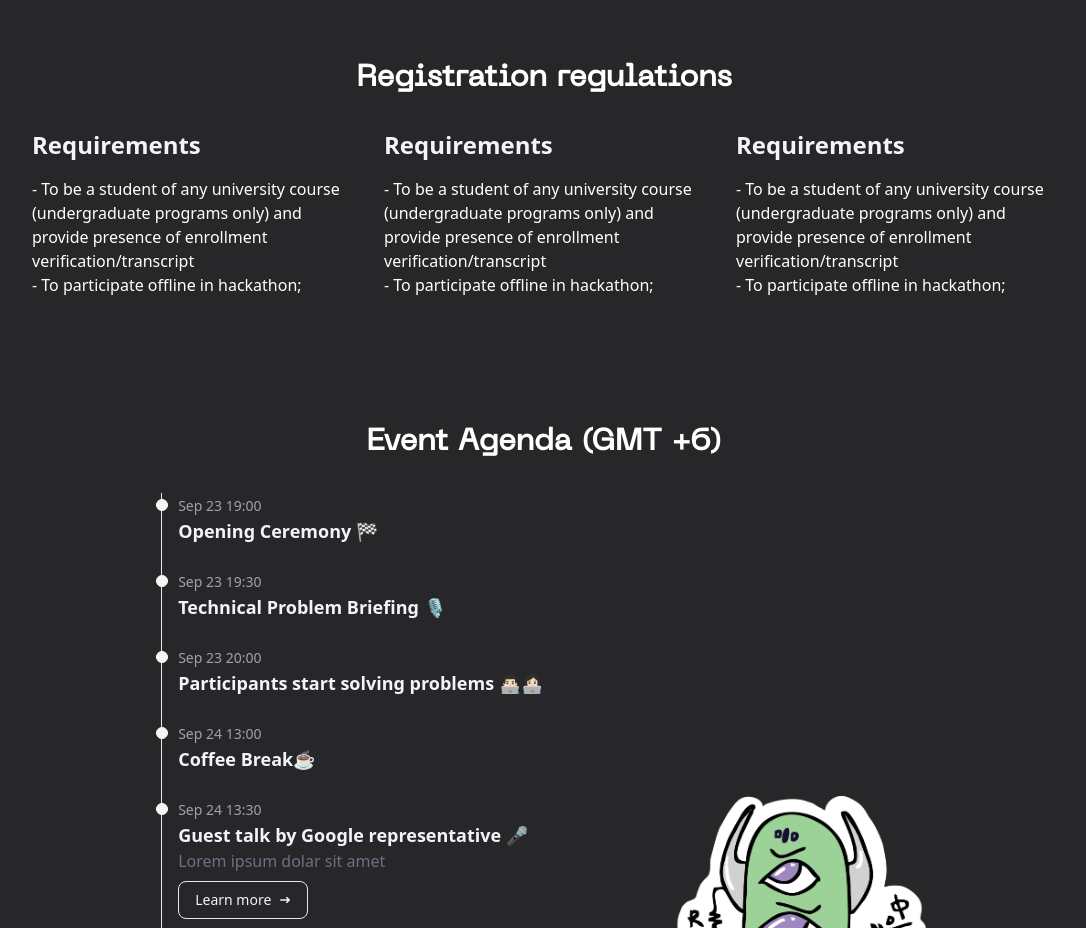
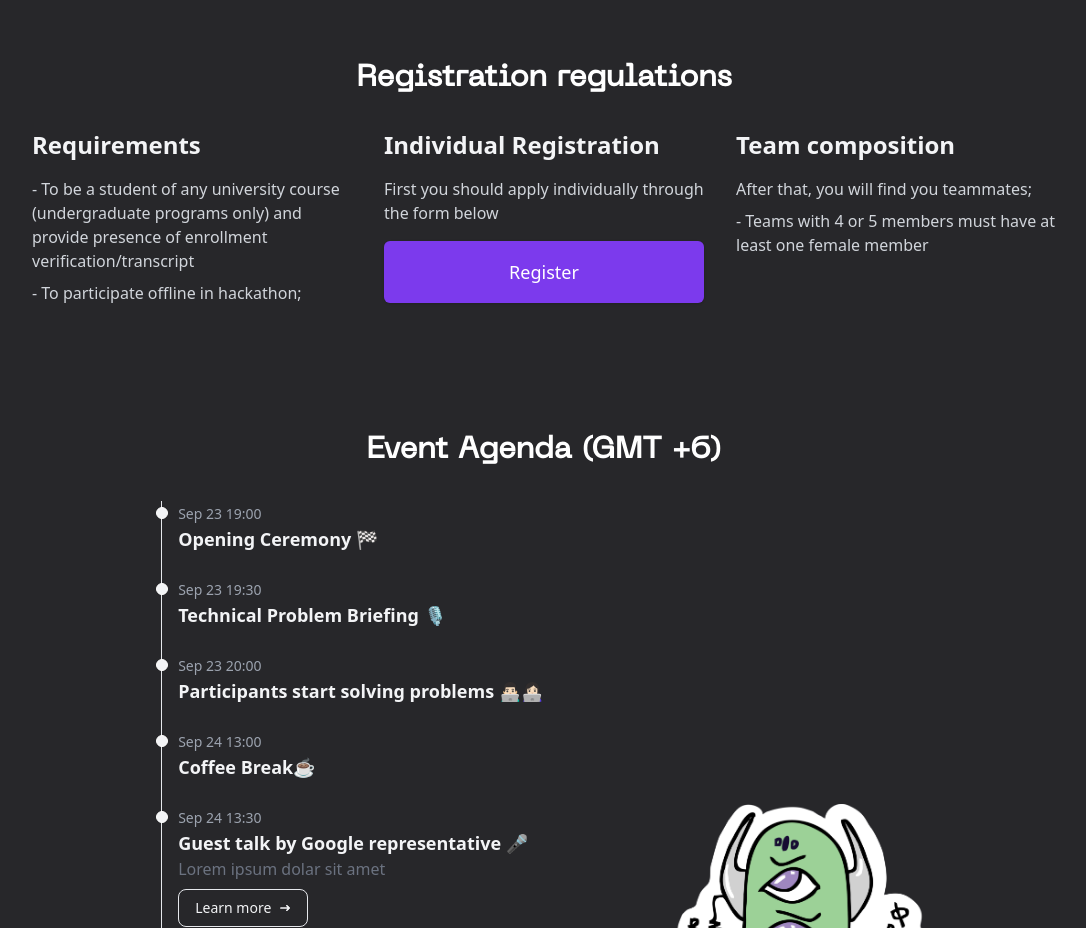
Before and after one commit to nuacmsc/hacknu2022, a Next.js app: page / in a window 1280 px wide. Shown: the part 1580-2508 px from the top of the page, without its empty margins (96-1182 px from the left). Built offline with nearby package versions, Linux system fonts and the light colour scheme.

Commit message:
registration section

```diff
--- a/components/registration.tsx
+++ b/components/registration.tsx
@@ -1,3 +1,5 @@
+import SolidButton from './solidButton'
+
 export default function Registration () {
     return (
         <div className="flex flex-col py-16 bg-zinc-800 items-center">
@@ -5,18 +7,21 @@ export default function Registration () {
             <div className="flex w-full px-8 lg:px-32 mt-8 flex-col md:flex-row gap-8">
                 <div className="lg:w-1/3">
                     <span className="text-2xl font-bold text-gray-100">Requirements</span>
-                    <p className="text-white text-base mt-4">- To be a student of any university course (undergraduate programs only) and provide presence of enrollment verification/transcript</p>
-                    <p className="text-white text-base">- To participate offline in hackathon;</p>
+                    <p className="text-gray-300 text-base mt-4">- To be a student of any university course (undergraduate programs only) and provide presence of enrollment verification/transcript</p>
+                    <p className="text-gray-300 text-base mt-2">- To participate offline in hackathon;</p>
                 </div>
                 <div className="lg:w-1/3">
-                    <span className="text-2xl font-bold text-gray-100">Requirements</span>
-                    <p className="text-white text-base mt-4">- To be a student of any university course (undergraduate programs only) and provide presence of enrollment verification/transcript</p>
-                    <p className="text-white text-base">- To participate offline in hackathon;</p>
+                    <span className="text-2xl font-bold text-gray-100">Individual Registration</span>
+                    <p className="text-gray-300  text-base mt-4">First you should apply individually through the form below</p>
+                    <div className="mt-4">
+                        <SolidButton url="#" text="Register"/>
+                    </div>
+                    {/* <p className="text-white text-base">- To participate offline in hackathon;</p> */}
                 </div>
                 <div className="lg:w-1/3">
-                    <span className="text-2xl font-bold text-gray-100">Requirements</span>
-                    <p className="text-white text-base mt-4">- To be a student of any university course (undergraduate programs only) and provide presence of enrollment verification/transcript</p>
-                    <p className="text-white text-base">- To participate offline in hackathon;</p>
+                    <span className="text-2xl font-bold text-gray-100">Team composition</span>
+                    <p className="text-gray-300 text-base mt-4">After that, you will find you teammates;</p>
+                    <p className="text-gray-300 text-base mt-2">- Teams with 4 or 5 members must have at least one female member</p>
                 </div>
             </div>
         </div>
```
